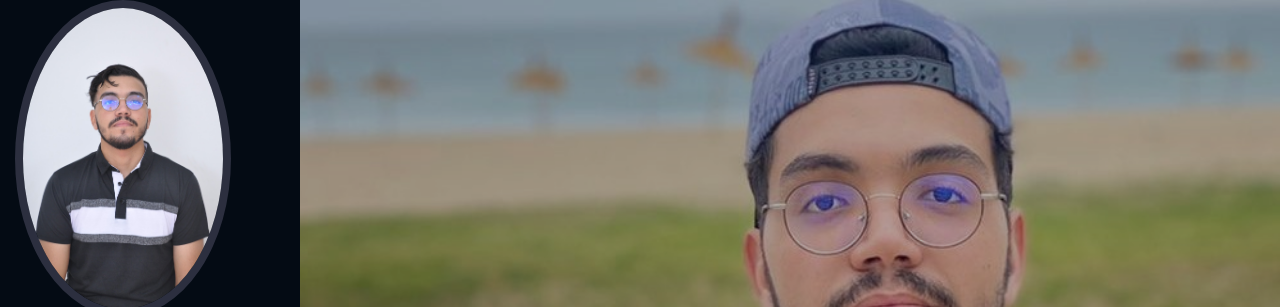
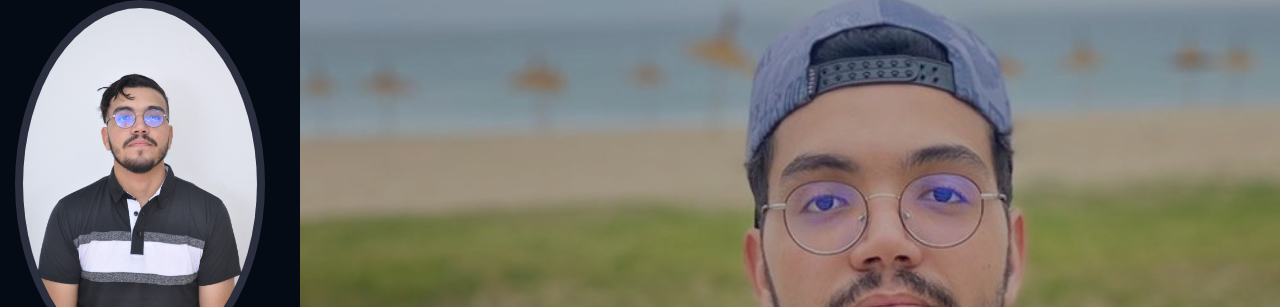
Before and after one commit to YassineBenhamzah/YassineBenhamzah.io, a plain HTML site: page index.html in a window 1280 px wide. Shown: the top 307 px of the page. Drawn offline with nearby package versions, Linux system fonts and the light colour scheme.

Commit message:
update two

```diff
--- a/assets/css/style.css
+++ b/assets/css/style.css
@@ -85,7 +85,7 @@ h6 {
 #header .profile img {
   /*margin: 15px auto;*/
   display: block;
-  width: 80%;
+  width: 250px;
   border: 8px solid #2c2f3f;
 }
 
```
